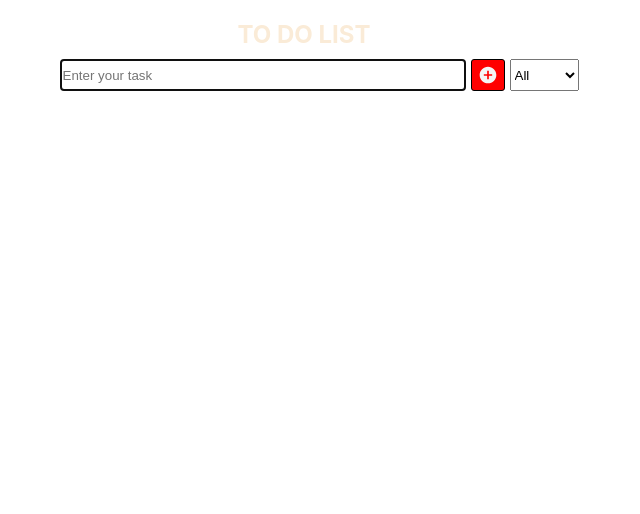
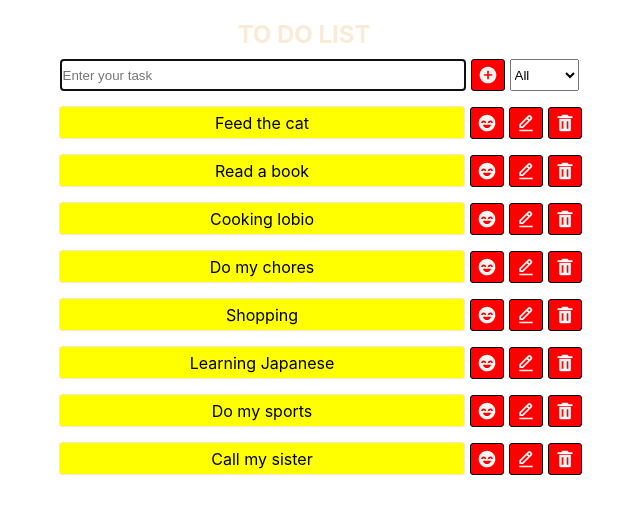
Before and after one commit to DenisLAvrov14/todo-list, a React (Create React App) app: page / in a window 1280 px wide. Shown: the top 514 px of the page, without its empty margins (336-976 px from the left). Built offline with nearby package versions, Linux system fonts and the light colour scheme.

Commit message:
6
tquery

```diff
--- a/package.json
+++ b/package.json
@@ -5,6 +5,7 @@
   "dependencies": {
     "@react-icons/all-files": "^4.1.0",
     "@reduxjs/toolkit": "^2.2.0",
+    "@tanstack/react-query": "^5.25.0",
     "@testing-library/jest-dom": "^5.17.0",
     "@testing-library/react": "^13.4.0",
     "@testing-library/user-event": "^13.5.0",
@@ -12,11 +13,13 @@
     "@types/node": "^16.18.80",
     "@types/react": "^18.2.55",
     "@types/react-dom": "^18.2.19",
+    "axios": "^1.6.7",
     "classnames": "^2.5.1",
     "prettier": "^3.2.5",
     "react": "^18.2.0",
     "react-dom": "^18.2.0",
     "react-icons": "^5.0.1",
+    "react-query": "^3.39.3",
     "react-redux": "^9.1.0",
     "react-scripts": "5.0.1",
     "typescript": "^4.9.5",
@@ -45,5 +48,8 @@
       "last 1 firefox version",
       "last 1 safari version"
     ]
+  },
+  "devDependencies": {
+    "@tanstack/eslint-plugin-query": "^5.20.1"
   }
 }
--- a/src/App.tsx
+++ b/src/App.tsx
@@ -1,9 +1,11 @@
 import "./App.css";
 import CreateTask from "./modules/CreateTask/CraeteTask";
-import TaskDeck from "./modules/TaskDeck/TaskDeck"
+import TaskDeck from "./modules/TaskDeck/TaskDeck";
 import styles from "./modules/CreateTask/CreateTask.module.css";
 import { useSelector } from "./redux/store";
 import { useMemo } from "react";
+import todosService from "./services/todos.service";
+import { useQuery } from "@tanstack/react-query";
 
 function App() {
   const { allIds, byId } = useSelector((state) => state.todoTasks.tasks);
@@ -11,29 +13,44 @@ function App() {
 
   const taskList = useMemo(() => allIds.map((id) => byId[id]), [allIds, byId]);
 
-  const data = useMemo(() => {
-    switch (filter) {
-      case "all":
-        return taskList;
+  // сделать что бы фильтрация работала
+  const { isLoading, data: queryData } = useQuery({
+    queryKey: ["todos"],
+    queryFn: () => todosService.getAll(),
+    select: ({ data }) => data,
+  });
 
-      case "done":
-        return taskList.filter(({ isDone }) => isDone);
+  const filteredData = useMemo(() => {
+    if (queryData) {
+      switch (filter) {
+        case "all":
+          return queryData;
 
-      case "undone":
-        return taskList.filter(({ isDone }) => !isDone);
+        case "done":
+          return queryData.filter(({ isDone }) => isDone);
+
+        case "undone":
+          return queryData.filter(({ isDone }) => !isDone);
+
+        default:
+          return [];
+      }
     }
 
-  }, [taskList, filter]);
-
-  console.log("byId", byId);
+    return [];
+  }, [filter, queryData]);
 
   return (
     <div>
       <CreateTask />
       <ul className={styles.tracker}>
-        {data.map((task) => (
-          <TaskDeck key={task.id} task={task} />
-        ))}
+        {isLoading ? (
+          <div>Loading...</div>
+        ) : filteredData?.length ? (
+          filteredData.map((task) => <TaskDeck key={task.id} task={task} />)
+        ) : (
+          <h1>Data not found</h1>
+        )}
       </ul>
     </div>
   );
--- a/src/index.tsx
+++ b/src/index.tsx
@@ -5,6 +5,15 @@ import App from "./App";
 import reportWebVitals from "./reportWebVitals";
 import { Provider } from "react-redux";
 import { store } from "./redux/store";
+import { QueryClient, QueryClientProvider } from "@tanstack/react-query";
+
+const queryClient = new QueryClient({
+  defaultOptions: {
+    queries: {
+      staleTime: Infinity,
+    },
+  },
+})
 
 const root = ReactDOM.createRoot(
   document.getElementById("root") as HTMLElement
@@ -12,7 +21,9 @@ const root = ReactDOM.createRoot(
 root.render(
   <React.StrictMode>
     <Provider store={store}>
-      <App />
+      <QueryClientProvider client={queryClient}>
+        <App />
+      </QueryClientProvider>
     </Provider>
   </React.StrictMode>
 );
--- a/src/models/Task.ts
+++ b/src/models/Task.ts
@@ -1,5 +1,5 @@
 export type Task = {
-  id: number;
+  id: string;
   description: string;
   isDone: boolean;
 };
--- a/src/modules/TaskDeck/TaskDeck.tsx
+++ b/src/modules/TaskDeck/TaskDeck.tsx
@@ -9,7 +9,7 @@ import {
 import styles from "./TaskDeck.module.css";
 import { Task } from "../../models/Task";
 import { useDispatch } from "react-redux";
-import { switchIsDone, editTask, removeTask } from "../../redux/taskSlice/CreateTaskSlice";
+import { editTask, removeTask } from "../../redux/taskSlice/CreateTaskSlice";
 import { TaskInput } from "../../components/TaskInput/TaskInput";
 import { IconButton } from "../../components/IconButton/IconButton";
 
@@ -33,7 +33,12 @@ const TaskDeck: React.FC<Props> = (props) => {
     }, [dispatch, task.id]);
 
     const handleSave = useCallback(() => {
-        dispatch(editTask({ id: task.id, description: inputEdit }));
+        dispatch(
+            editTask({
+                ...task,
+                description: inputEdit,
+            })
+        );
         setIsEdit(false);
     }, [dispatch, task.id, inputEdit]);
 
@@ -42,14 +47,17 @@ const TaskDeck: React.FC<Props> = (props) => {
     }, []);
 
     const handleChangeInput = useCallback((e: ChangeEvent<HTMLInputElement>) => {
-        setInputEdit(e.target.value)
-    }, [])
+        setInputEdit(e.target.value);
+    }, []);
 
     const handleIsDone = useCallback(() => {
-        dispatch(switchIsDone({ id: task.id }));
+        dispatch(
+            editTask({
+                ...task,
+                isDone: !task.isDone,
+            })
+        );
     }, [dispatch]);
-
-
 
     const renderEditButton = useCallback(() => {
         if (!isEdit) {
--- /dev/null
+++ b/src/moks/moks.ts
@@ -0,0 +1,44 @@
+import { Task } from "../models/Task";
+
+export const moks: Task[] = [
+  {
+    description: "Feed the cat",
+    id: "999",
+    isDone: false,
+  },
+  {
+    description: "Read a book",
+    id: "998",
+    isDone: true,
+  },
+  {
+    description: "Cooking lobio",
+    id: "997",
+    isDone: true,
+  },
+  {
+    description: "Do my chores",
+    id: "996",
+    isDone: false,
+  },
+  {
+    description: "Shopping",
+    id: "995",
+    isDone: false,
+  },
+  {
+    description: "Learning Japanese",
+    id: "994",
+    isDone: false,
+  },
+  {
+    description: "Do my sports",
+    id: "993",
+    isDone: false,
+  },
+  {
+    description: "Call my sister",
+    id: "992",
+    isDone: true,
+  },
+];
--- a/src/redux/taskSlice/CreateTaskSlice.ts
+++ b/src/redux/taskSlice/CreateTaskSlice.ts
@@ -21,7 +21,7 @@ export const CreateTaskSlice = createSlice({
     addTask: (state, action: PayloadAction<AddTaskPayload>) => {
       const { description } = action.payload;
 
-      const id = Math.floor(Math.random() * 10000000);
+      const id = String(Math.floor(Math.random() * 10000000));
 
       const newTask: Task = {
         id,
@@ -32,7 +32,7 @@ export const CreateTaskSlice = createSlice({
       state.tasks.byId[id] = newTask;
       state.tasks.allIds.push(newTask.id);
     },
-    removeTask: (state, action: PayloadAction<number>) => {
+    removeTask: (state, action: PayloadAction<string>) => {
       const idToRemove = action.payload;
 
       state.tasks.allIds = state.tasks.allIds.filter(
@@ -40,10 +40,7 @@ export const CreateTaskSlice = createSlice({
       );
       delete state.tasks.byId[idToRemove];
     },
-    editTask: (
-      state,
-      action: PayloadAction<{ id: number; description: string }>
-    ) => {
+    editTask: (state, action: PayloadAction<Task>) => {
       const { id, description } = action.payload;
 
       const taskToEdit = state.tasks.byId[id];
@@ -51,19 +48,19 @@ export const CreateTaskSlice = createSlice({
         taskToEdit.description = description;
       }
     },
-    switchIsDone: (state, action: PayloadAction<{ id: number }>) => {
-      const { id } = action.payload;
+    // switchIsDone: (state, action: PayloadAction<{ id: number }>) => {
+    //   const { id } = action.payload;
 
-      const taskAsDone = state.tasks.byId[id];
-      if (taskAsDone) {
-        taskAsDone.isDone = !taskAsDone.isDone;
-      }
-    },
+    //   const taskAsDone = state.tasks.byId[id];
+    //   if (taskAsDone) {
+    //     taskAsDone.isDone = !taskAsDone.isDone;
+    //   }
+    // },
     setFilterValueAC: (state, action: PayloadAction<Filter>) => {
       state.filter = action.payload;
     },
   },
 });
 
-export const { addTask, removeTask, editTask, setFilterValueAC, switchIsDone } =
+export const { addTask, removeTask, editTask, setFilterValueAC } =
   CreateTaskSlice.actions;
--- /dev/null
+++ b/src/services/todos.service.ts
@@ -0,0 +1,83 @@
+import { Task } from "../models/Task";
+import { moks as rawMocks } from "../moks/moks";
+
+let moks = rawMocks;
+
+// функция должна возвращать Promise, который вернет значение через заданное кол-во ms
+// перенести хелпер в папку utils
+const resolveWithValue = <T>(data: T, ms: number): Promise<T> => {
+  return new Promise((resolve) => {
+    setTimeout(() => {
+      resolve(data);
+    }, ms);
+  });
+};
+const rejectWithValue = <T>(data: T, ms: number): Promise<T> => {
+  return new Promise((reject) => {
+    setTimeout(() => {
+      reject(data);
+    }, ms);
+  });
+};
+
+const resolved = async () => {
+  await resolveWithValue(true, 1500);
+};
+
+resolved();
+
+const rejected = async () => {
+  try {
+    await rejectWithValue("Error occurred", 1500);
+  } catch (error) {
+    console.error("Error occurred: ", error);
+  }
+};
+
+rejected();
+
+// type DataTasks2<T = Task[]> = {data: T}
+
+type TResponse<T> = { data: T };
+
+class TodosService {
+  // private URL = "http://localhost:3000/";
+
+  async getAll() {
+    // return axios.get<Task[]>(`${this.URL}/todos`);
+
+    return resolveWithValue<TResponse<Task[]>>({ data: moks }, 1000);
+  }
+
+  async getById(id: string) {
+    // return axios.get<Task>(`${this.URL}/${id}`);
+    const task = moks.find((task) => task.id === id);
+
+    if (!task) {
+      return rejectWithValue("Task not found", 1000);
+    }
+
+    return resolveWithValue<TResponse<Task[]>>({ data: moks }, 1000);
+  }
+
+  async deleteTask(id: string) {
+    moks = moks.filter((task) => task.id !== task.id);
+
+    return resolveWithValue({ status: 200 }, 1000);
+  }
+
+  // сделать параметры обьектом
+  async addTask(id: string, description: string, isDone: boolean) {
+    const newTask: Task = {
+      id,
+      description,
+      isDone: false,
+    };
+
+    const addTask = moks.push(newTask);
+
+    return resolveWithValue({ data: newTask, status: 200 }, 1000);
+  }
+}
+
+export default new TodosService();
```
Also changed, not shown: src/models/InitialTask.ts (+9 -2 lines), 1 other file (tests, documents, lock files or other folders).
